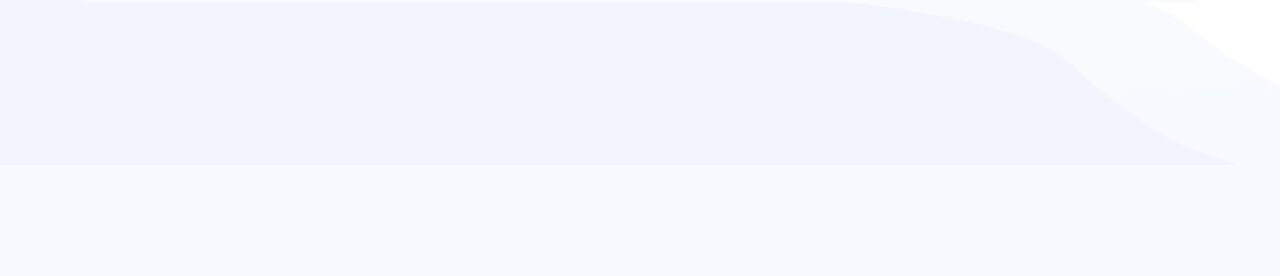
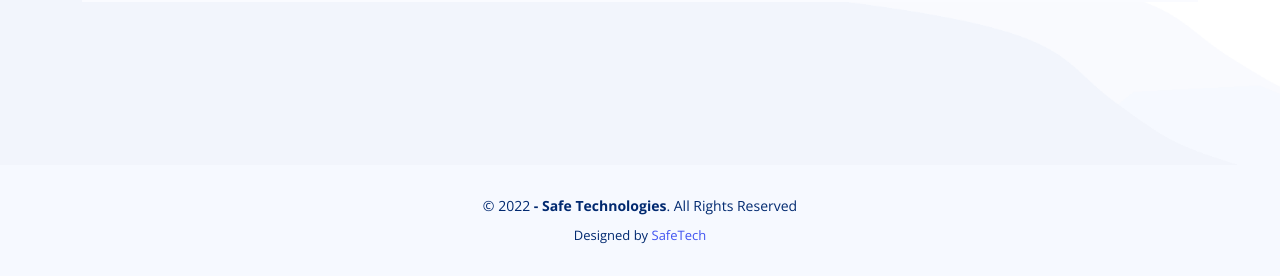
Before and after one commit to nnorukaemeka/slumbook, a Flask app: page /payref in a window 1280 px wide. Shown: the part 635-911 px from the top of the page. Before the commit the page ends 607 px from the top, so only its background shows below. Run offline with Flask 2, Linux system fonts and the light colour scheme; some libraries are stand-ins or nearby versions.

Commit message:
added footer to payref htmls

```diff
--- a/app/templates/payref.html
+++ b/app/templates/payref.html
@@ -107,6 +107,21 @@
 
     </section><!-- End Hero -->
 
+    <!-- ======= Footer ======= -->
+    <footer id="footer" class="footer">
+        <div class="container">
+        <div class="copyright">
+            &copy; {% block year %} {{ year }} {% endblock %} <strong><span> - Safe Technologies</span></strong>. All Rights Reserved
+        </div>
+        <div class="credits">
+            Designed by <a href="http://safetech.herokuapp.com/">SafeTech</a>
+        </div>
+        </div>
+    </footer><!-- End Footer -->
+
+  <a href="#" class="back-to-top d-flex align-items-center justify-content-center"><i class="bi bi-arrow-up-short"></i></a>
+
+
 
     <script>
         var inp1 = document.getElementById("paytype");
@@ -114,11 +129,6 @@
             document.getElementById("enrol").disabled = this.value != "topup";
         });
     </script>
-
-
-  <a href="#" class="back-to-top d-flex align-items-center justify-content-center"><i class="bi bi-arrow-up-short"></i></a>
-
-
 
   <script src="static/vendor/bootstrap/js/bootstrap.bundle.js"></script>
   <script src="static/vendor/aos/aos.js"></script>
```
Also changed, not shown: app/templates/payref_success.html (+13 -0 lines).
